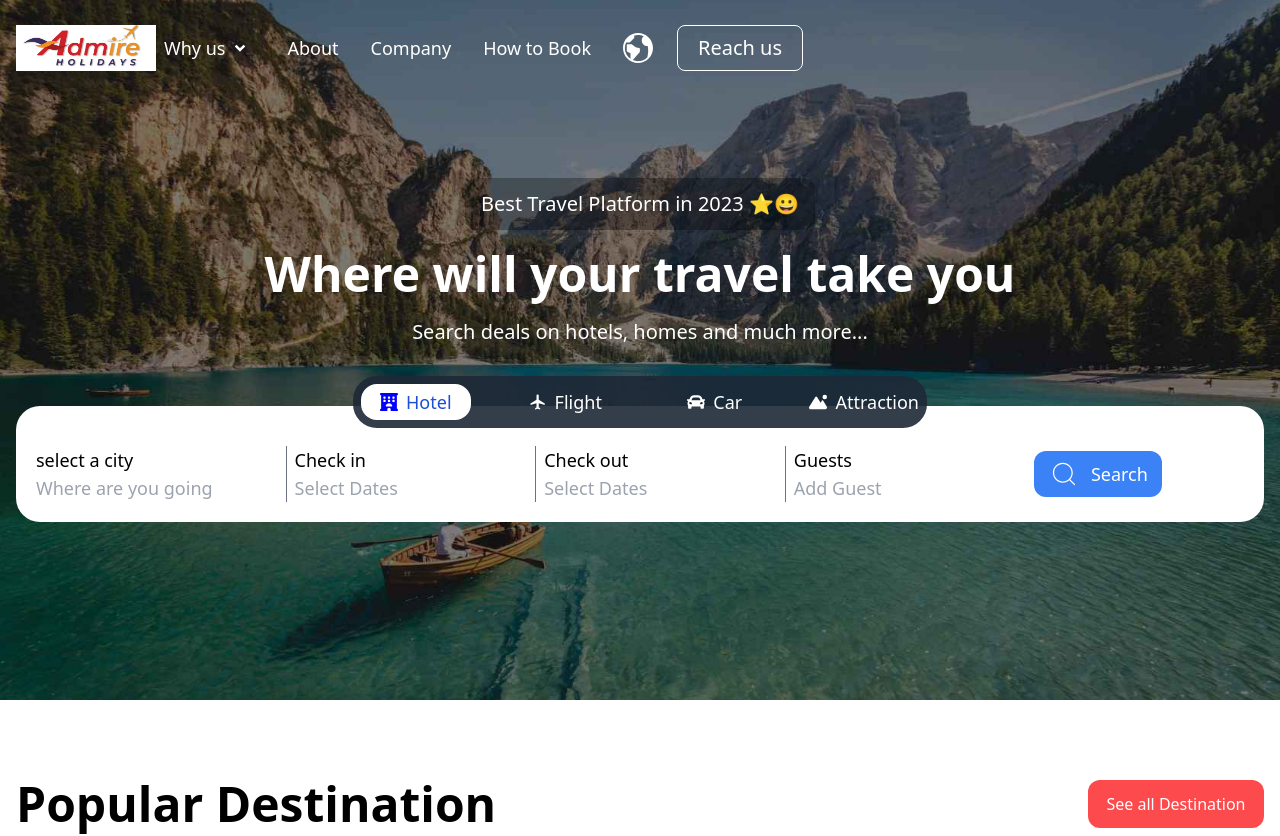
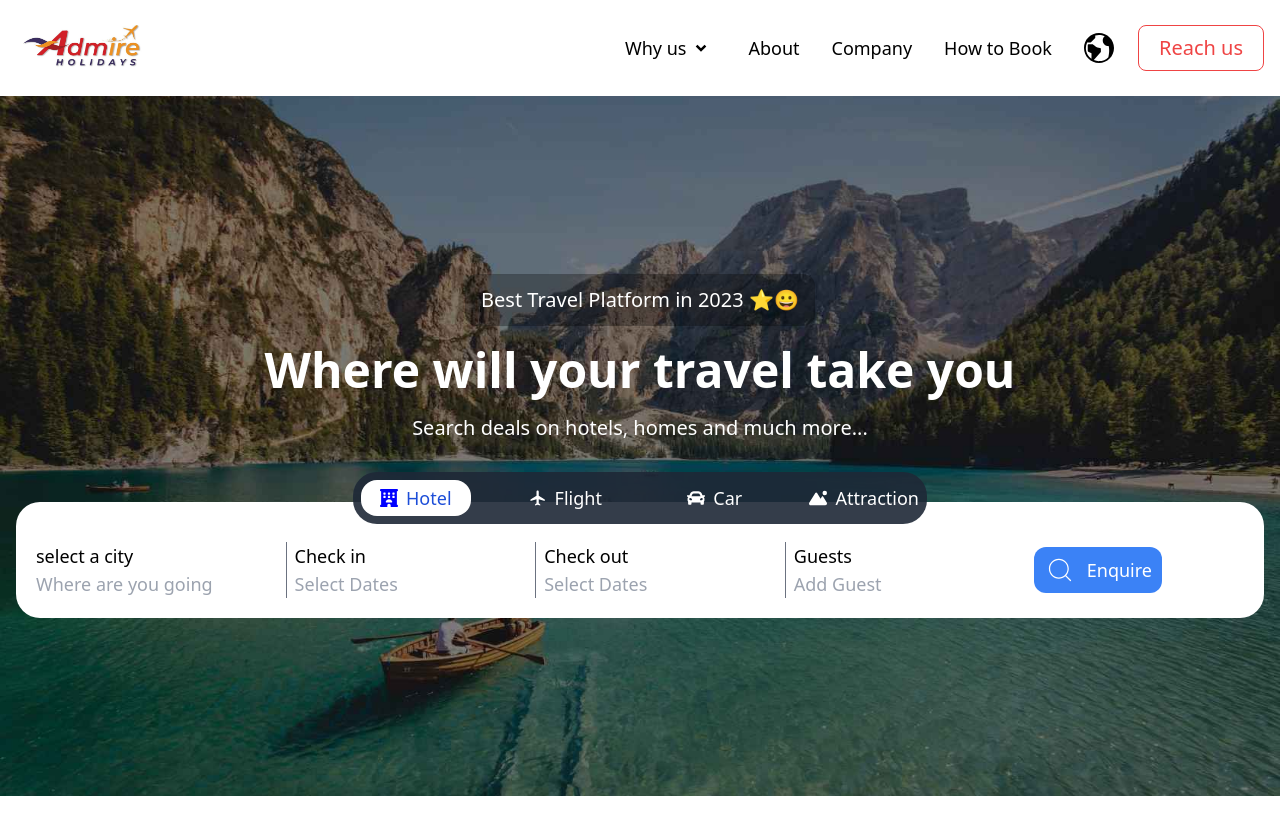
Before and after one commit to NamanRajputXXI/landing-page-admire, a Next.js app: page / in a window 1280 px wide. Shown: the top 836 px of the page. Built offline with nearby package versions, Linux system fonts and the light colour scheme.

Commit message:
ui:fix the navbar

```diff
--- a/src/components/Button.jsx
+++ b/src/components/Button.jsx
@@ -3,7 +3,7 @@ const Button = () => {
   return (
     <button
       type="button"
-      className={`  text-white  flex   justify-center py-2 focus:ring-4 border-[1px] border-white font-medium rounded-lg text-xl px-5  items-center gap-4      `}
+      className={`  text-red-500  flex   justify-center py-2 focus:ring-4 border-[1px] border-red-500 font-medium rounded-lg text-xl px-5  items-center gap-4      `}
     >
       Reach us
     </button>
--- a/src/components/DropDown.jsx
+++ b/src/components/DropDown.jsx
@@ -23,14 +23,14 @@ const DropDown = () => {
   return (
     <>
       <div
-        className="font-medium cursor-pointer  text-white items-center md:text-lg flex rounded-lg p-2 relative"
+        className="font-medium cursor-pointer   items-center md:text-lg flex rounded-lg p-2 relative"
         onMouseEnter={handleDomesticHover}
         onMouseLeave={handleMouseLeave}
       >
         Why us
         <RiArrowDropDownLine size={30} />
         {isDomesticHovered && (
-          <div className="dropdown-content  font-light text-base absolute z-50 text-black  bg-white p-8 top-12 ">
+          <div className="dropdown-content  font-light text-base absolute z-50 text-black   p-8 top-12 ">
             <ul className="flex flex-col gap-4">
               <li>
                 <Link href="/product-category/india/himachal-pradesh">
--- a/src/components/HeroSection/DestinationPicker.jsx
+++ b/src/components/HeroSection/DestinationPicker.jsx
@@ -43,8 +43,11 @@ const DestinationPicker = () => {
           <p className="text-black">Guests</p>
           <p className="text-gray-400">Add Guest</p>
         </div>
-        <div className="flex flex-row bg-blue-500 rounded-xl text-white w-32 justify-center gap-3 py-2  items-center">
-          <CiSearch color="white" size={30} /> Search
+        <div
+          className="flex flex-row bg-blue-500 rounded-xl text-white w-32 justify-center gap-3 py-2  items-center"
+          id="enquire"
+        >
+          <CiSearch color="white" size={30} /> Enquire
         </div>
       </div>
     </div>
--- a/src/components/HeroSection/HeroSection.jsx
+++ b/src/components/HeroSection/HeroSection.jsx
@@ -8,6 +8,7 @@ const HeroSection = () => {
       style={{
         backgroundImage: `url("/hero-section-bg.jpg")`,
       }}
+      id="header"
     >
       <div className="flex flex-col max-w-7xl mx-auto px-4 items-center justify-center gap-5">
         <div className="flex justify-center text-lg lg:text-xl text-white h-fit w-fit items-center py-3 px-4 rounded-xl bg-black bg-opacity-30">
--- a/src/components/Navbar.jsx
+++ b/src/components/Navbar.jsx
@@ -15,12 +15,12 @@ const Navbar = () => {
 
   return (
     <>
-      <nav className=" absolute max-w-7xl mb-10 top-0 ">
+      <nav className="  max-w-7xl mx-auto   ">
         <div className=" py-4   px-4">
-          <div className="flex items-center max-w-7xl mx-auto w-full text-white justify-between h-16">
+          <div className="flex items-center max-w-7xl mx-auto w-full  justify-between h-16">
             <div className="flex items-center">
               <div className="flex-shrink-0">
-                <a href="/" className="text-white">
+                <a href="/" className="">
                   <Image src={"/logo.jpg"} width={140} height={50} alt="Logo" />
                 </a>
               </div>
@@ -29,19 +29,19 @@ const Navbar = () => {
               <DropDown />
               <Link
                 href="/about"
-                className="font-medium  text-white md:text-lg  rounded-lg p-2"
+                className="font-medium   md:text-lg  rounded-lg p-2"
               >
                 About
               </Link>
               <Link
                 href="/company"
-                className="font-medium text-white  md:text-lg   rounded-lg p-2"
+                className="font-medium   md:text-lg   rounded-lg p-2"
               >
                 Company
               </Link>
               <Link
                 href="/contact"
-                className="font-medium text-white  md:text-lg  rounded-lg p-2"
+                className="font-medium   md:text-lg  rounded-lg p-2"
               >
                 How to Book
               </Link>
@@ -49,7 +49,7 @@ const Navbar = () => {
                 href="/Earth"
                 className="font-medium  md:text-lg  rounded-lg p-2"
               >
-                <ImEarth size={30} color="white" />
+                <ImEarth size={30} color="black" />
               </Link>
               <Button />
             </div>
--- a/src/components/PopularDestination/PopularDestinationCard.jsx
+++ b/src/components/PopularDestination/PopularDestinationCard.jsx
@@ -37,9 +37,11 @@ const PopularDestinationCard = ({
         <div className="flex font-medium sm:text-base text-sm items-center text-gray-500">
           <h5>{cost}</h5>/night
         </div>
-        <button className="bg-[#FD4A4C] px-4 py-2 flex items-center w-44 rounded-lg text-white justify-center">
-          Enquire
-        </button>
+        <a href="#header">
+          <button className="bg-[#FD4A4C] cursor-pointer px-4 py-2 flex items-center w-44 rounded-lg text-white justify-center">
+            Enquire
+          </button>
+        </a>
       </div>
     </div>
   );
```
